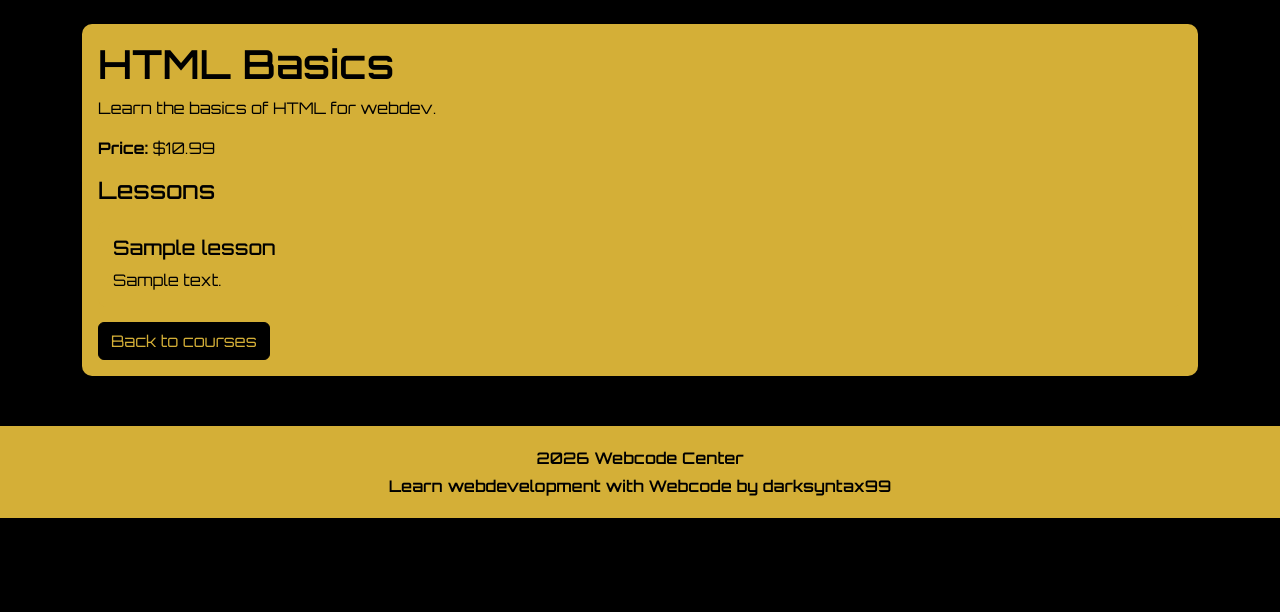
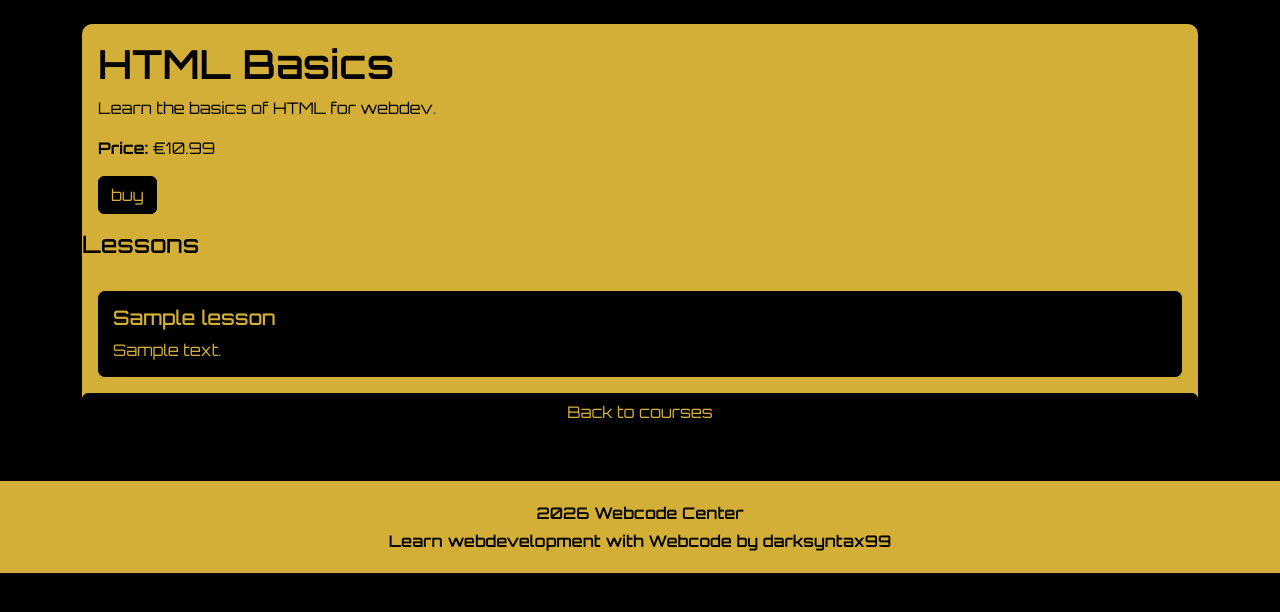
Before and after one commit to Darksyntax99/Webcode-center, a Django app: page /1/ in a window 1280 px wide. Shown: the part 77-689 px from the top of the page. Run offline with Django 5.2, Linux system fonts and the light colour scheme; data comes from the database, SQL or seed files in the repository; tables that the repository leaves empty hold one stand-in row (values such as "Sample post"); some web fonts are replaced.

Commit message:
add buy btn and style lessons

```diff
--- a/courses/templates/courses/course_detail.html
+++ b/courses/templates/courses/course_detail.html
@@ -15,9 +15,13 @@
         </p>
     <!-- course price-->
      <p>
-        <strong>Price:</strong> ${{ course.price }}
+        <strong>Price:</strong> €{{ course.price }}
      </p>
-
+     <!--buy course button-->
+     <a href="#" class="btn btn-primary">
+        buy
+     </a>
+        </div>
      <!--lessons-->
      <h2 class="h4 mb-3">Lessons</h2>
 
--- a/static/css/style.css
+++ b/static/css/style.css
@@ -80,7 +80,15 @@ h3{
     padding: 15px;
     margin-bottom: 15px;
 }
-
+/* course price*/
+.course-price{
+    margin-bottom: 25px;
+}
+.course-price p {
+    font-size: 20px;
+    font-weight: 600;
+    color:#000000;
+}
 /* buttons */
 .btn-primary {
     background-color: #000000;
@@ -149,6 +157,23 @@ a{
     color: #000000;
 }
 
+/*lessons*/
+.lesson {
+    background-color: #000000;
+    color: #d4af37;
+    border: 1px solid #d4af37;
+    border-radius: 8px;
+    padding: 15px;
+    margin: 15px;
+}
+/*lessons title*/
+.lesson h3{
+    color: #d4af37;
+}
+/*lesson text*/
+.lesson p {
+    color: #d4af37;
+}
 /* design */
 @media (max-width: 768px) {
     .navbar-brand{
```
